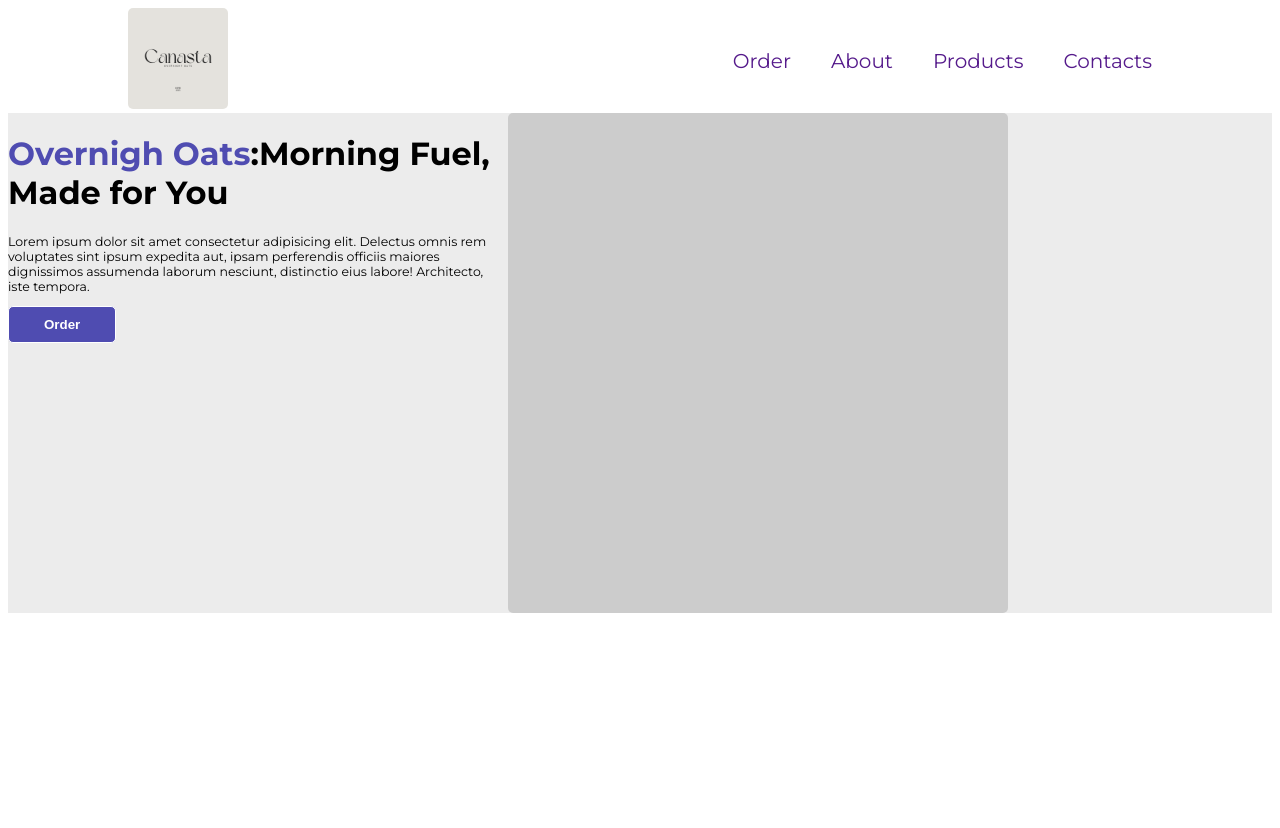
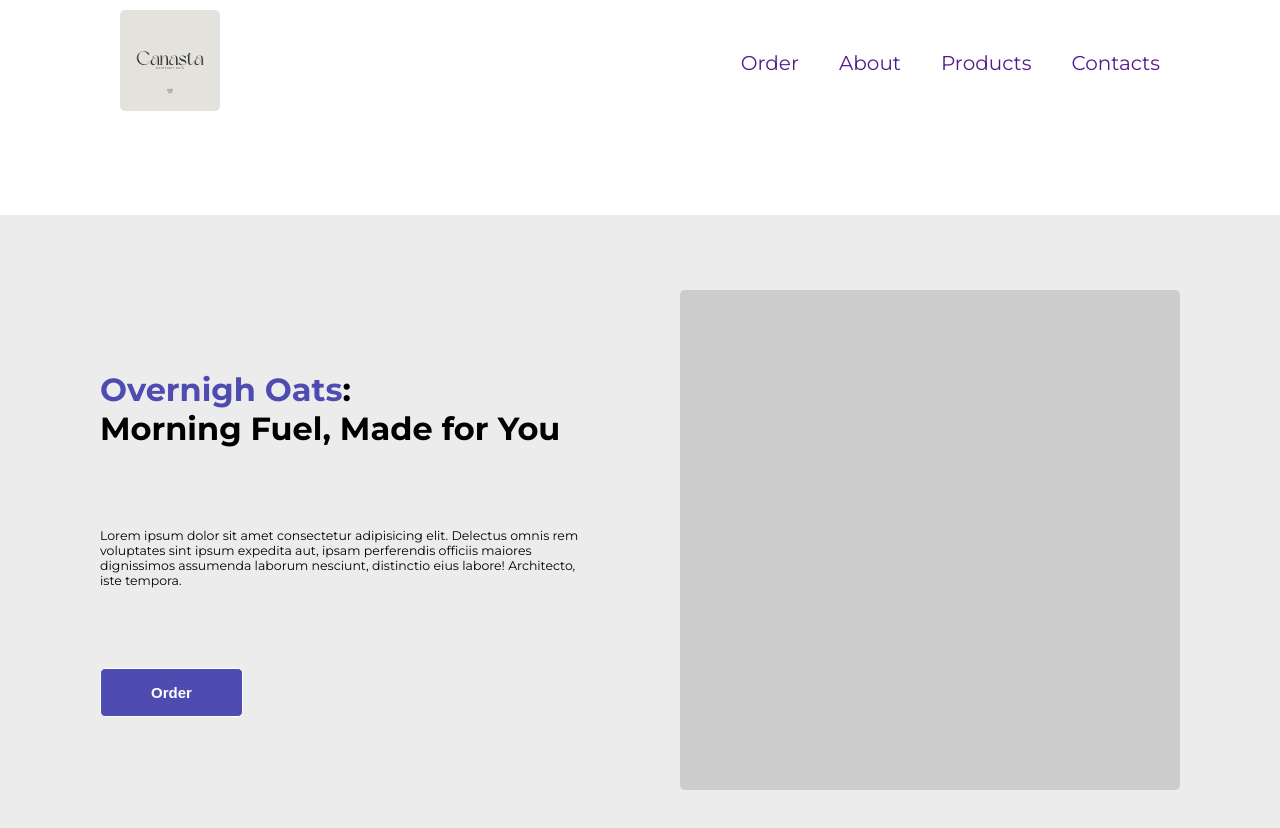
Before and after one commit to azanra/personal-product-landing-page, a React (Vite) app: page / in a window 1280 px wide. Shown: the top 828 px of the page. Before the commit the page ends 800 px from the top, so only its background shows below. Built offline with nearby package versions, Linux system fonts and the light colour scheme.

Commit message:
Position the child of order container

```diff
--- a/src/App.css
+++ b/src/App.css
@@ -4,6 +4,8 @@
     --white-text-color: rgb(255, 255, 255);
 
     --container-bg-color: rgb(236, 236, 236);
+
+    --element-top-margin: 80px;
 
     --nav-section-margin-right: 80px;
     --image-margin-left: 120px;
@@ -19,11 +21,23 @@
 
     --order-color: rgb(79, 76, 177);
     --order-text-font-size: 12.5px;
-    --order-btn-padding: 10px 35px;
+    --order-btn-padding: 15px 50px;
+    --order-section-padding: 75px 100px;
+
+    --header-margin: 10px 0px 100px 0px;
+
+}
+
+* {
+    margin: 0;
 }
 
 body {
     font-family: "Montserrat" ;
+}
+
+.header-section {
+    margin: var(--header-margin);
 }
 
 .container-bg-color {
@@ -32,6 +46,14 @@ body {
 
 .flex-container {
     display: flex;
+}
+
+.element-top-gap {
+    margin-top: var(--element-top-margin);
+}
+
+.order-section {
+    padding: var(--order-section-padding);
 }
 
 .order-image {
@@ -59,7 +81,8 @@ body {
     border-radius: var(--element-border-radius);
     padding: var(--order-btn-padding);
     color: var(--white-text-color);
-    font-weight: bold;
+    font-weight: 600;
+    font-size: 15px
 }
 
 .flex-space-between {
--- a/src/modules/body/order/button/button.jsx
+++ b/src/modules/body/order/button/button.jsx
@@ -1,7 +1,7 @@
 function OrderButton() {
     return (
         <div>
-            <button className="order-btn">Order</button>
+            <button className="order-btn element-top-gap">Order</button>
         </div>
     )
 }
--- a/src/modules/body/order/header/header.jsx
+++ b/src/modules/body/order/header/header.jsx
@@ -1,13 +1,13 @@
 function HeaderOrder() {
     return (
-        <div className="order-text-container">
+        <div className="order-text-container element-top-gap">
             <h1 className="order-main-text">
                 <span className="order-main-slogan colored-span-text">
                     Overnigh Oats
                 </span>
-                :Morning Fuel, Made for You
+              :<br/>Morning Fuel, Made for You
             </h1>
-            <p className="order-text">Lorem ipsum dolor sit amet consectetur adipisicing elit. Delectus omnis rem voluptates sint ipsum expedita aut, ipsam perferendis officiis maiores dignissimos assumenda laborum nesciunt, distinctio eius labore! Architecto, iste tempora.</p>
+            <p className="order-text element-top-gap">Lorem ipsum dolor sit amet consectetur adipisicing elit. Delectus omnis rem voluptates sint ipsum expedita aut, ipsam perferendis officiis maiores dignissimos assumenda laborum nesciunt, distinctio eius labore! Architecto, iste tempora.</p>
         </div>
     )
 }
--- a/src/modules/body/order/order.jsx
+++ b/src/modules/body/order/order.jsx
@@ -4,7 +4,7 @@ import { OrderImage } from "./image/image";
 
 function Order() {
     return (
-        <div className="order-section flex-container container-bg-color">
+        <div className="order-section flex-container container-bg-color flex-space-between">
             <div>
                 <HeaderOrder/>
                 <OrderButton/>
```
